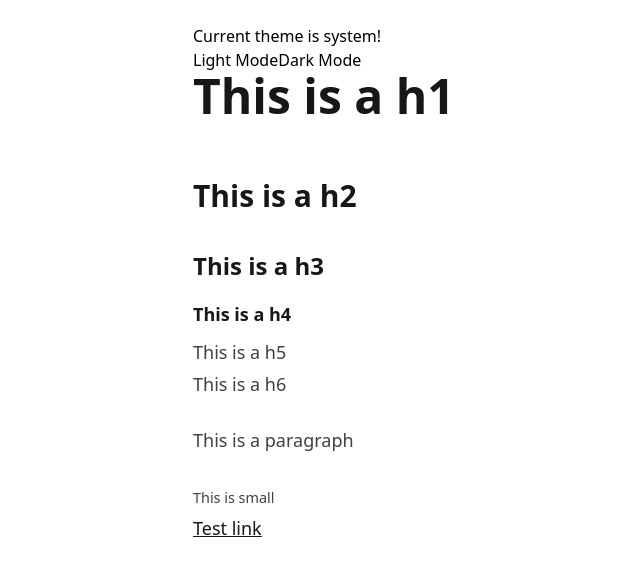
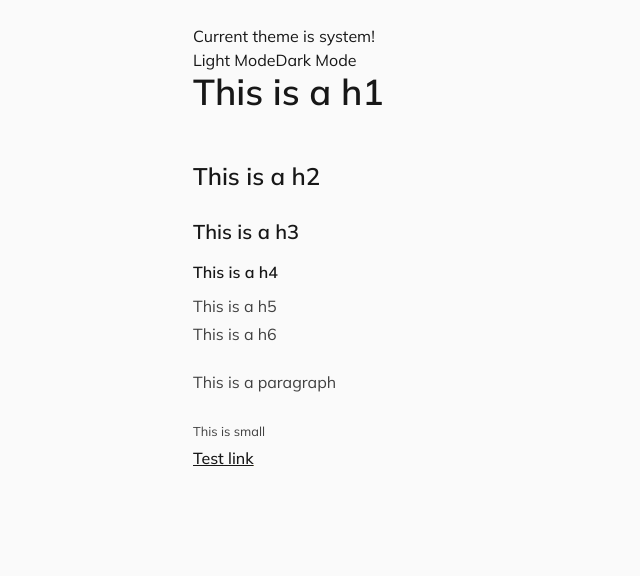
Before and after one commit to mariusflorescu/mariusflorescu.io, a Next.js app: page / in a window 1280 px wide. Shown: the top 576 px of the page, without its empty margins (87-727 px from the left). Built offline with nearby package versions, Linux system fonts and the light colour scheme.

Commit message:
added font mulish

```diff
--- /dev/null
+++ b/pages/_document.tsx
@@ -0,0 +1,39 @@
+import Document, {
+  Html,
+  Head,
+  Main,
+  NextScript,
+  DocumentContext,
+} from "next/document";
+
+class MyDocument extends Document {
+  static async getInitialProps(ctx: DocumentContext) {
+    const initialProps = await Document.getInitialProps(ctx);
+    return { ...initialProps };
+  }
+
+  render() {
+    return (
+      <Html className="min-h-full">
+        <Head>
+          <link rel="preconnect" href="https://fonts.googleapis.com" />
+          <link
+            rel="preconnect"
+            href="https://fonts.gstatic.com"
+            crossOrigin=""
+          />
+          <link
+            href="https://fonts.googleapis.com/css2?family=Merriweather:ital@1&family=Mulish:wght@300;400;500;600&display=swap"
+            rel="stylesheet"
+          ></link>
+        </Head>
+        <body className="min-h-full font-mulish  bg-neutral-50 text-neutral-900 dark:bg-neutral-900 dark:text-neutral-50">
+          <Main />
+          <NextScript />
+        </body>
+      </Html>
+    );
+  }
+}
+
+export default MyDocument;
--- a/pages/api/_document.tsx
+++ /dev/null
@@ -1,28 +0,0 @@
-import Document, {
-  Html,
-  Head,
-  Main,
-  NextScript,
-  DocumentContext,
-} from "next/document";
-
-class MyDocument extends Document {
-  static async getInitialProps(ctx: DocumentContext) {
-    const initialProps = await Document.getInitialProps(ctx);
-    return { ...initialProps };
-  }
-
-  render() {
-    return (
-      <Html className="min-h-full">
-        <Head />
-        <body className="min-h-full bg-neutral-50 text-neutral-900 dark:bg-neutral-900 dark:text-neutral-50">
-          <Main />
-          <NextScript />
-        </body>
-      </Html>
-    );
-  }
-}
-
-export default MyDocument;
--- a/pages/index.tsx
+++ b/pages/index.tsx
@@ -11,7 +11,7 @@ const Home: NextPage = () => {
       Current theme is {theme}!<br />
       <button onClick={() => setTheme("light")}>Light Mode</button>
       <button onClick={() => setTheme("dark")}>Dark Mode</button>
-      <div className="prose prose-neutral prose-lg dark:prose-invert">
+      <div className="prose prose-neutral dark:prose-invert">
         <h1>This is a h1</h1>
         <h2>This is a h2</h2>
         <h3>This is a h3</h3>
--- a/tailwind.config.js
+++ b/tailwind.config.js
@@ -8,6 +8,10 @@ module.exports = {
     extend: {
       container: {
         center: true,
+      },
+      fontFamily: {
+        merri: ["Merriweather", "system-ui", "serif"],
+        mulish: ["Mulish", "system-ui", "serif"],
       },
     },
   },
```
